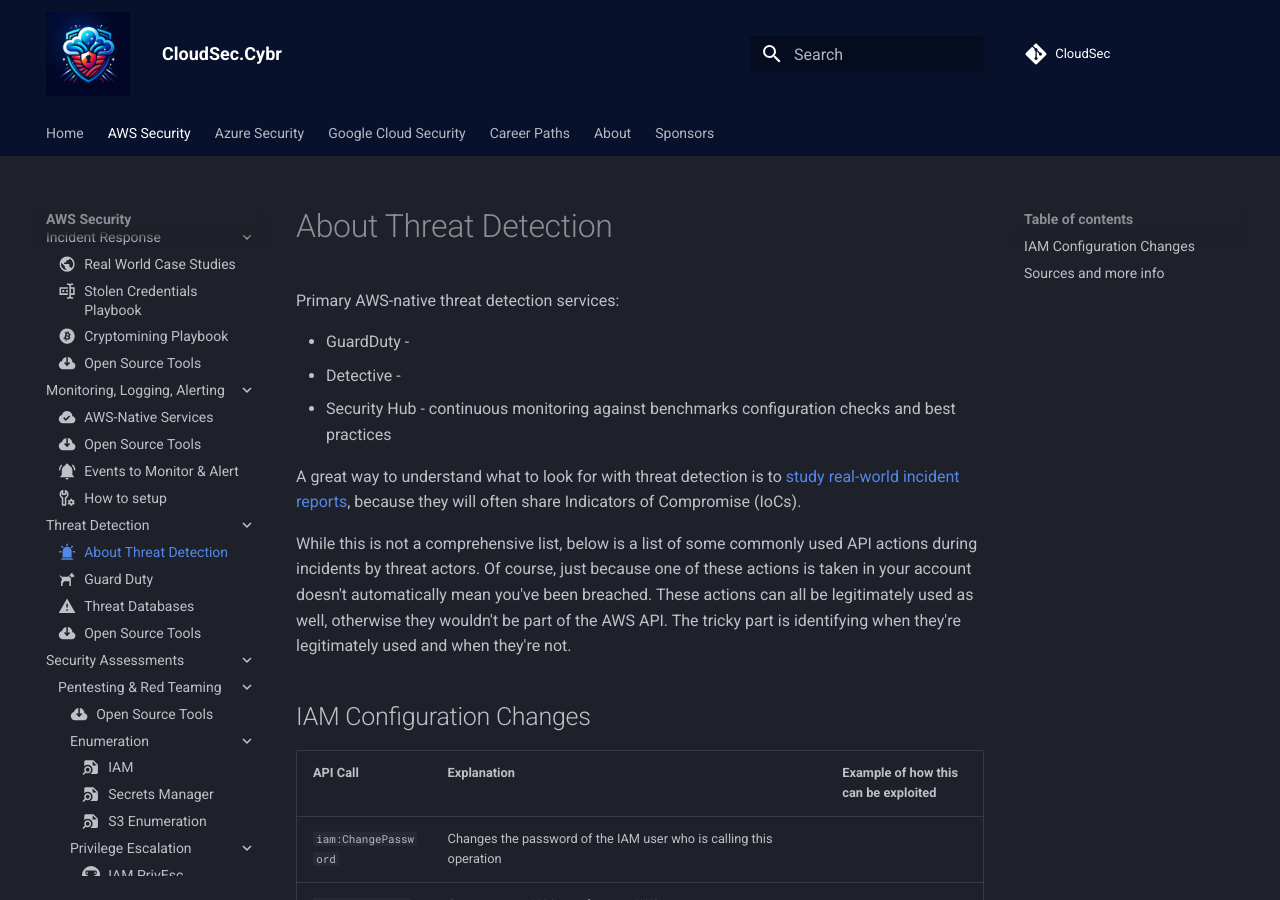
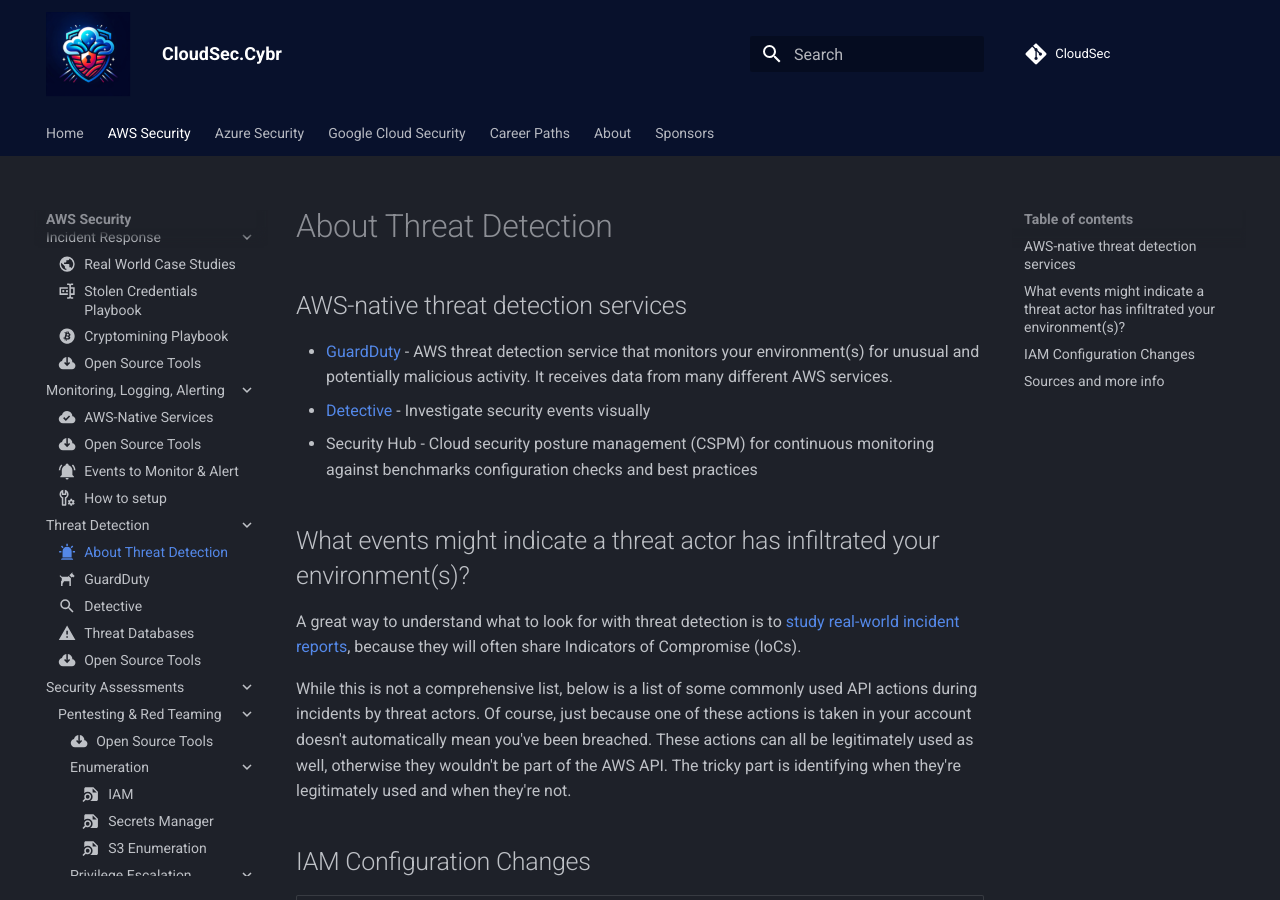
Before and after one commit to Cybr-Inc/CloudSec, an MkDocs documentation site: the page built from docs/aws/threat-detection/threat-detection.md, in a window 1280 px wide and 900 px high. Built offline with MkDocs 1.6.1 and Material for MkDocs 9.7.7, drawn with Linux system fonts in a browser that asks for light colours; comment, search, counter and statistics services are not loaded.

Commit message:
added aws-native threat detection services

```diff
--- a/docs/aws/threat-detection/threat-detection.md
+++ b/docs/aws/threat-detection/threat-detection.md
@@ -2,11 +2,13 @@
 icon: material/alarm-light
 ---
 
-Primary AWS-native threat detection services:
+## AWS-native threat detection services
 
-- GuardDuty -
-- Detective -
-- Security Hub - continuous monitoring against benchmarks configuration checks and best practices
+- [GuardDuty](/aws/threat-detection/guard-duty/) - AWS threat detection service that monitors your environment(s) for unusual and potentially malicious activity. It receives data from many different AWS services.
+- [Detective](/aws/threat-detection/detective/) - Investigate security events visually
+- Security Hub - Cloud security posture management (CSPM) for continuous monitoring against benchmarks configuration checks and best practices
+
+## What events might indicate a threat actor has infiltrated your environment(s)?
 
 A great way to understand what to look for with threat detection is to [study real-world incident reports](/aws/incident-response/real-world-case-studies/), because they will often share Indicators of Compromise (IoCs).
 
--- a/mkdocs.yml
+++ b/mkdocs.yml
@@ -102,7 +102,8 @@ nav:
       - 'How to setup': 'aws/monitoring-logging-alerting/setup-monitoring-logging-alerting.md'
     - 'Threat Detection':
       - 'About Threat Detection': 'aws/threat-detection/threat-detection.md'
-      - 'Guard Duty': 'aws/threat-detection/guard-duty.md'
+      - 'GuardDuty': 'aws/threat-detection/guard-duty.md'
+      - 'Detective': 'aws/threat-detection/detective.md'
       - 'Threat Databases': 'aws/threat-detection/threat-databases.md'
       - 'Open Source Tools': 'aws/threat-detection/open-source-tools.md'
     - 'Security Assessments':
```
Also changed, not shown: docs/aws/threat-detection/detective.md (added, +7 -0 lines).
